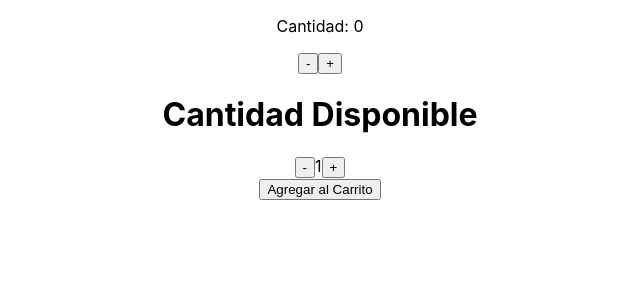
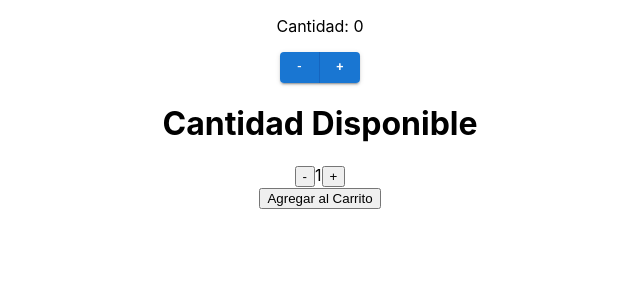
Before and after one commit to Juan-ci/carrito-ayi, a React (Create React App) app: page / in a window 1280 px wide. Shown: the top 300 px of the page, without its empty margins (320-960 px from the left). Built offline with nearby package versions, Linux system fonts and the light colour scheme.

Commit message:
Mui added

```diff
--- a/package.json
+++ b/package.json
@@ -3,6 +3,9 @@
   "version": "0.1.0",
   "private": true,
   "dependencies": {
+    "@emotion/react": "^11.9.3",
+    "@emotion/styled": "^11.9.3",
+    "@mui/material": "^5.9.1",
     "@testing-library/jest-dom": "^5.16.4",
     "@testing-library/react": "^13.3.0",
     "@testing-library/user-event": "^13.5.0",
--- a/src/Components/ContadorCarrito.jsx
+++ b/src/Components/ContadorCarrito.jsx
@@ -1,4 +1,5 @@
-import React from 'react'
+import React from 'react';
+import { Button, ButtonGroup } from '@mui/material'
 
 const ContadorCarrito = ({ contador, setContador }) => {
 
@@ -6,8 +7,10 @@ const ContadorCarrito = ({ contador, setContador }) => {
   return (
     <div>
         <p>Cantidad: { contador }</p>
-        <button type='text' onClick={() => setContador(--contador)}>-</button>
-        <button type='text' onClick={() => setContador(++contador)}>+</button>
+        <ButtonGroup variant="contained" aria-label="outlined primary button group" size='small'>
+          <Button onClick={() => setContador(--contador)}>-</Button>
+          <Button onClick={() => setContador(++contador)}>+</Button>
+        </ButtonGroup>
     </div>
   )
 }
--- /dev/null
+++ b/src/index.html
@@ -0,0 +1,27 @@
+<!DOCTYPE html>
+<html lang="en">
+  <head>
+    <meta charset="utf-8" />
+    <link rel="icon" href="%PUBLIC_URL%/favicon.ico" />
+    <meta name="viewport" content="width=device-width, initial-scale=1" />
+    <meta name="theme-color" content="#000000" />
+    <meta
+      name="description"
+      content="Web site created using create-react-app"
+    />
+    <link rel="apple-touch-icon" href="%PUBLIC_URL%/logo192.png" />
+    <link rel="manifest" href="%PUBLIC_URL%/manifest.json" />
+    <link
+        rel="stylesheet"
+        href="https://fonts.googleapis.com/css?family=Roboto:300,400,500,700&display=swap"
+    />
+
+    <title>Carrito Ayi</title>
+  </head>
+  <body>
+    <noscript>You need to enable JavaScript to run this app.</noscript>
+    <div id="root">
+
+    </div>
+  </body>
+</html>
```
Also changed, not shown: 1 other file (tests, documents, lock files or other folders).
